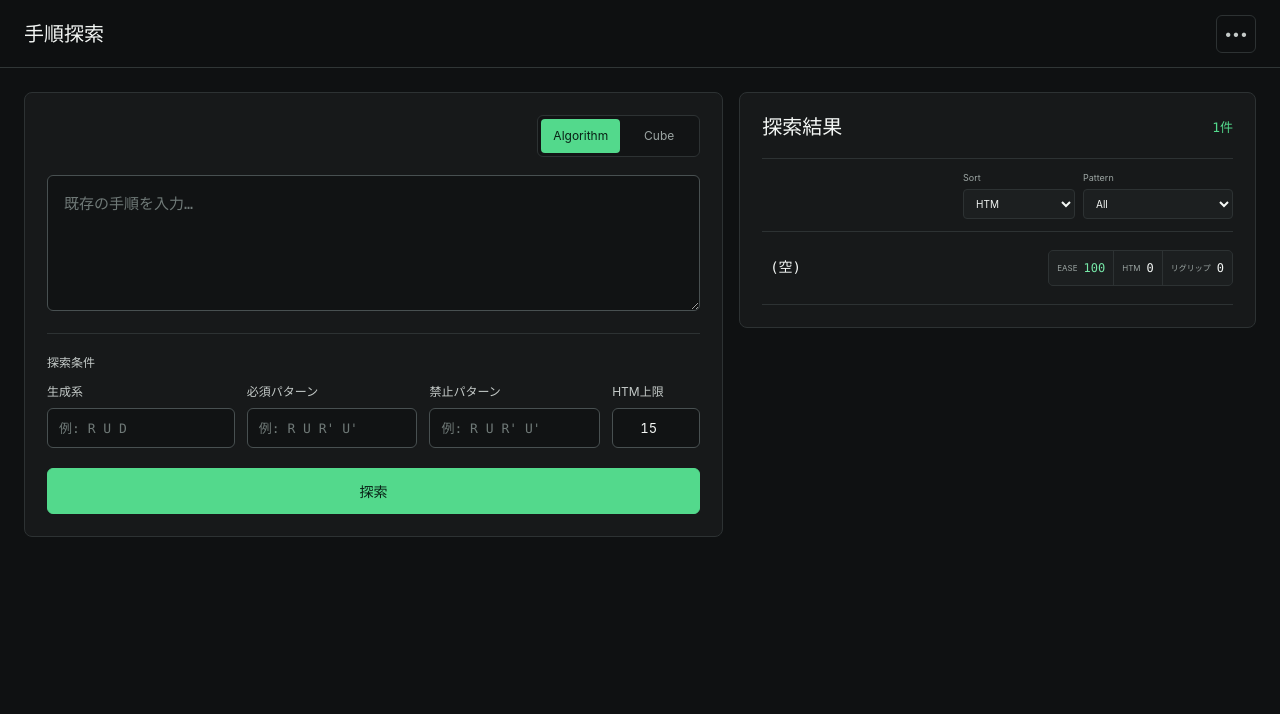
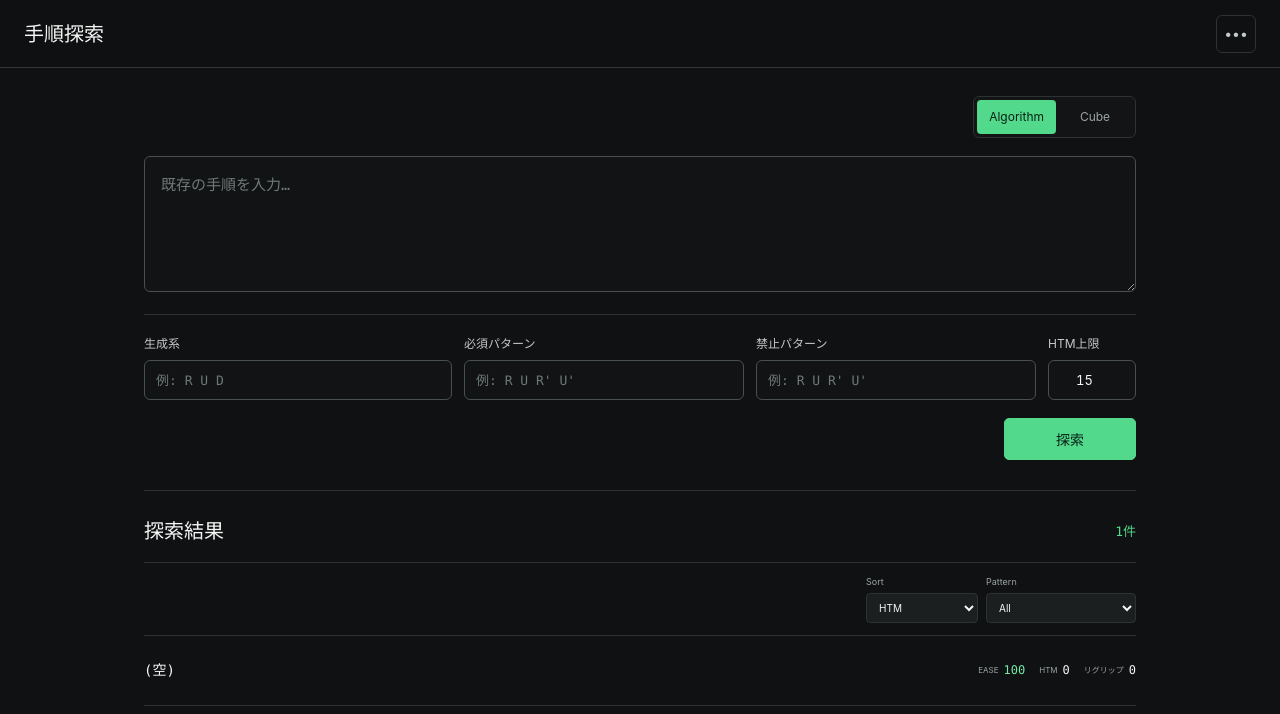
Before and after one commit to hashi-nekomimi/cube-search-app, a React (Vite) app: page / in a window 1280 px wide. Both pictures are taken after a click on the button "探索". Shown: the top 714 px of the page. Built offline with nearby package versions, Linux system fonts and the light colour scheme.

Commit message:
Tighten EASE analysis and simplify results

```diff
--- a/src/App.css
+++ b/src/App.css
@@ -298,32 +298,33 @@ select:focus-visible {
 
 .workspace {
   display: grid;
-  width: min(100%, 1440px);
+  width: min(100%, 1040px);
   margin: 0 auto;
-  padding: 24px;
-  grid-template-columns: minmax(560px, 1.15fr) minmax(360px, 0.85fr);
+  padding: 28px 24px 64px;
+  grid-template-columns: minmax(0, 1fr);
   align-items: start;
-  gap: 16px;
+  gap: 30px;
 }
 
 .workspace.pattern-mode {
-  grid-template-columns: minmax(620px, 1.25fr) minmax(360px, 0.75fr);
+  grid-template-columns: minmax(0, 1fr);
 }
 
 .input-panel,
 .results-panel {
   min-width: 0;
-  border: 1px solid var(--border);
-  border-radius: 8px;
-  background: var(--surface);
+  border: 0;
+  border-radius: 0;
+  background: transparent;
 }
 
 .input-panel {
-  padding: 22px;
+  padding: 0;
 }
 
 .results-panel {
-  padding: 22px;
+  padding: 28px 0 0;
+  border-top: 1px solid var(--border);
 }
 
 .results-header {
@@ -433,13 +434,6 @@ select:focus-visible {
   border-top: 1px solid var(--border);
 }
 
-.subsection-label {
-  margin-bottom: 11px;
-  color: var(--muted-strong);
-  font-size: 12px;
-  font-weight: 620;
-}
-
 .conditions-grid {
   display: grid;
   grid-template-columns: minmax(130px, 1.1fr) repeat(2, minmax(120px, 1fr)) 88px;
@@ -467,11 +461,15 @@ select:focus-visible {
 }
 
 .search-primary {
-  width: 100%;
-  height: 46px;
-  margin-top: 20px;
+  display: block;
+  width: auto;
+  min-width: 132px;
+  height: 42px;
+  margin: 18px 0 0;
+  margin-inline-start: auto;
+  padding: 0 22px;
   border: 1px solid var(--accent);
-  border-radius: 6px;
+  border-radius: 5px;
   color: var(--accent-ink);
   background: var(--accent);
   cursor: pointer;
@@ -746,6 +744,7 @@ select:focus-visible {
 
 .solution-list {
   display: grid;
+  grid-template-columns: minmax(0, 1fr);
 }
 
 .solution-card {
@@ -765,10 +764,10 @@ select:focus-visible {
 .solution-alg {
   width: 100%;
   min-width: 0;
-  padding: 6px 8px;
+  padding: 5px 0;
   overflow-wrap: anywhere;
   border: 0;
-  border-radius: 4px;
+  border-radius: 0;
   color: var(--text);
   background: transparent;
   cursor: copy;
@@ -780,7 +779,7 @@ select:focus-visible {
 
 .solution-alg:hover {
   color: var(--accent);
-  background: var(--surface-hover);
+  background: transparent;
 }
 
 .solution-alg:focus-visible {
@@ -792,11 +791,10 @@ select:focus-visible {
   position: relative;
   display: inline-block;
   max-width: 100%;
-  padding: 2px 2px 11px;
-  border-radius: 2px;
-  color: #eafff2;
-  background: rgba(83, 217, 140, 0.22);
-  box-shadow: inset 0 -1px 0 rgba(83, 217, 140, 0.72);
+  padding: 0 1px 10px;
+  color: inherit;
+  background: transparent;
+  box-shadow: inset 0 -1px 0 rgba(83, 217, 140, 0.5);
   line-height: 1.35;
   vertical-align: top;
 }
@@ -830,26 +828,24 @@ select:focus-visible {
 }
 
 .solution-metrics {
-  display: grid;
-  overflow: hidden;
-  grid-template-columns: repeat(3, auto);
-  gap: 1px;
-  border: 1px solid var(--border);
-  border-radius: 5px;
-  background: var(--border);
+  display: flex;
+  min-width: 0;
+  align-items: center;
+  justify-content: flex-end;
+  gap: 14px;
 }
 
 .solution-metric {
   display: flex;
   min-width: 0;
-  height: 34px;
-  padding: 0 8px;
+  height: 28px;
+  padding: 0;
   align-items: center;
-  justify-content: space-between;
-  gap: 6px;
+  justify-content: flex-start;
+  gap: 5px;
   color: var(--muted);
   border: 0;
-  background: var(--surface-raised);
+  background: transparent;
   font: inherit;
   font-size: 8px;
 }
@@ -861,7 +857,7 @@ select:focus-visible {
 .solution-metric.is-interactive:hover,
 .solution-metric.is-interactive[aria-expanded="true"] {
   color: var(--text);
-  background: var(--surface-hover);
+  background: transparent;
 }
 
 .solution-metric.is-interactive:focus-visible {
@@ -891,9 +887,9 @@ select:focus-visible {
 .solution-detail {
   display: grid;
   grid-column: 1 / -1;
-  gap: 10px;
-  margin: 6px 8px 0;
-  padding: 14px 0 0;
+  gap: 9px;
+  margin: 8px 0 0;
+  padding: 12px 0 0;
   border-top: 1px solid var(--border);
   color: var(--muted-strong);
   font-size: 11px;
@@ -972,62 +968,22 @@ select:focus-visible {
   color: var(--accent);
 }
 
-.ease-features {
+.ease-breakdown {
   display: flex;
+  margin: 0;
   flex-wrap: wrap;
-  gap: 5px;
-}
-
-.ease-features span {
-  padding: 4px 6px;
-  border: 1px solid rgba(83, 217, 140, 0.24);
-  border-radius: 4px;
-  color: var(--accent-strong);
-  background: rgba(83, 217, 140, 0.07);
-  font-size: 9px;
-}
-
-.ease-formula,
-.ease-calculation {
-  display: block;
-  padding: 8px 10px;
-  overflow-wrap: anywhere;
-  border: 1px solid var(--border);
-  color: var(--text);
-  background: #111315;
-  font-family: "SFMono-Regular", Consolas, monospace;
-  font-size: 10px;
-  line-height: 1.6;
-  white-space: normal;
-}
-
-.ease-formula-legend {
-  font-family: "SFMono-Regular", Consolas, monospace;
-  font-size: 9px;
-}
-
-.ease-calculation {
-  margin-top: -11px;
-  border-top: 0;
-  color: var(--accent-strong);
-}
-
-.ease-breakdown {
-  display: grid;
-  margin: 0;
-  grid-template-columns: repeat(auto-fit, minmax(100px, 1fr));
-  gap: 1px;
-  background: var(--border);
+  gap: 8px 18px;
+  background: transparent;
 }
 
 .ease-breakdown div {
   display: flex;
   min-width: 0;
-  padding: 7px 8px;
+  padding: 0;
   align-items: center;
-  justify-content: space-between;
-  gap: 6px;
-  background: var(--surface-raised);
+  justify-content: flex-start;
+  gap: 5px;
+  background: transparent;
 }
 
 .ease-breakdown dt {
@@ -1041,7 +997,7 @@ select:focus-visible {
 }
 
 .move-count-breakdown {
-  grid-template-columns: repeat(3, minmax(0, 1fr));
+  gap: 8px 22px;
 }
 
 .filtered-empty {
@@ -1168,13 +1124,18 @@ select:focus-visible {
   }
 
   .workspace {
-    padding: 12px;
-    gap: 12px;
+    padding: 18px 14px 44px;
+    gap: 24px;
   }
 
   .input-panel,
   .results-panel {
-    padding: 16px;
+    padding-right: 0;
+    padding-left: 0;
+  }
+
+  .results-panel {
+    padding-top: 24px;
   }
 
   .conditions-grid {
@@ -1247,11 +1208,16 @@ select:focus-visible {
 
   .solution-metrics {
     grid-column: 1 / -1;
-    grid-template-columns: repeat(3, minmax(0, 1fr));
+    justify-content: flex-start;
+    flex-wrap: wrap;
   }
 
   .solution-metric {
     grid-column: auto;
+  }
+
+  .search-primary {
+    width: 100%;
   }
 
   .solution-detail {
--- a/src/App.jsx
+++ b/src/App.jsx
@@ -536,16 +536,11 @@ const RESULT_ANALYSIS_TEXT = {
     end: "終了",
     regripAction: "持ち替え",
     physicalAs: "として回す",
-    easeTitle: "回しやすさの内訳",
+    easeTitle: "EASE",
     moveCountTitle: "手数の内訳",
-    easeBands: { excellent: "非常に回しやすい", easy: "回しやすい", average: "標準", difficult: "やや難しい", hard: "難しい" },
     featureNames: { sexy: "Sexy Move", sune: "Sune", commutator: "Commutator", sledge: "Sledgehammer" },
     featureShortNames: { sexy: "Sexy", sune: "Sune", commutator: "Commutator", sledge: "Sledge" },
-    formula: "EASE = clamp(0, 100, 100 - 3 × H + 2 × T - 8 × R - W)",
-    formulaLegend: "H = HTM / T = 同値類トリガー手数 / R = リグリップ / W = 2層回し手数",
-    formulaRule: "逆手順・鏡手順・側面を替えた同値類もトリガーとして数え、重複する手数は1回だけ数えます。2層回しは対応する1層回しの経路で解析し、1記号につき1点減点します。",
-    formulaUnknownRegrip: "リグリップを解析できない手順では、リグリップ項を暫定で0とします。",
-    breakdown: { totalMoves: "HTM", triggerMoves: "同値類トリガー", regrips: "リグリップ", wideMoves: "2層回し" },
+    breakdown: { base: "BASE", htm: "HTM", patterns: "PATTERN", regrips: "REGRIP", wide: "WIDE", left: "L", slice: "SLICE", rotation: "ROTATION" },
   },
   en: {
     filters: "Filters",
@@ -566,16 +561,11 @@ const RESULT_ANALYSIS_TEXT = {
     end: "End",
     regripAction: "Regrip",
     physicalAs: "execute as",
-    easeTitle: "Ease breakdown",
+    easeTitle: "EASE",
     moveCountTitle: "Move counts",
-    easeBands: { excellent: "Very easy", easy: "Easy", average: "Average", difficult: "Difficult", hard: "Hard" },
     featureNames: { sexy: "Sexy Move", sune: "Sune", commutator: "Commutator", sledge: "Sledgehammer" },
     featureShortNames: { sexy: "Sexy", sune: "Sune", commutator: "Commutator", sledge: "Sledge" },
-    formula: "EASE = clamp(0, 100, 100 - 3 × H + 2 × T - 8 × R - W)",
-    formulaLegend: "H = HTM / T = equivalent-trigger moves / R = regrips / W = wide moves",
-    formulaRule: "Inverse, mirror and side-rotated equivalents count as triggers; overlapping moves are counted once. Wide moves reuse the corresponding single-layer path and cost one point each.",
-    formulaUnknownRegrip: "When regrips cannot be analyzed, the regrip term is provisionally set to 0.",
-    breakdown: { totalMoves: "HTM", triggerMoves: "Equivalent triggers", regrips: "Regrips", wideMoves: "Wide moves" },
+    breakdown: { base: "BASE", htm: "HTM", patterns: "PATTERN", regrips: "REGRIP", wide: "WIDE", left: "L", slice: "SLICE", rotation: "ROTATION" },
   },
 };
 const WORKSPACE_TEXT = {
@@ -1555,53 +1545,27 @@ function RegripDetail({ analysis, language, id }) {
 function EaseDetail({ analysis, language, id }) {
   const labels = analysisText(language);
   const { formula } = analysis.ease;
-  const featureCounts = analysis.features.reduce((counts, feature) => {
-    counts[feature.type] = (counts[feature.type] || 0) + 1;
-    return counts;
-  }, {});
+  const adjustments = [
+    ["base", 100],
+    ...Object.entries(formula.adjustments).filter(([, value]) => value !== 0),
+  ];
   return (
-    <section id={id} data-testid="ease-detail" className="solution-detail">
-      <header className="solution-detail-header">
-        <strong>{labels.easeTitle}</strong>
-        <span>{analysis.ease.score} / 100 · {labels.easeBands[analysis.ease.band]}</span>
-      </header>
-      {Object.keys(featureCounts).length ? (
-        <div className="ease-features">
-          {Object.entries(featureCounts).map(([type, count]) => (
-            <span key={type} data-testid={`ease-feature-${type}`}>{labels.featureNames[type]}{count > 1 ? ` ×${count}` : ""}</span>
-          ))}
-        </div>
-      ) : null}
-      <code data-testid="ease-formula" className="ease-formula">{labels.formula}</code>
-      <code data-testid="ease-calculation" className="ease-calculation">
-        {`= clamp(0, 100, 100 - 3 × ${formula.totalMoves} + 2 × ${formula.triggerMoves} - 8 × ${formula.regrips} - ${formula.wideMoves}) = ${analysis.ease.score}`}
-      </code>
-      <p className="ease-formula-legend">{labels.formulaLegend}</p>
+    <section id={id} data-testid="ease-detail" className="solution-detail compact-detail" aria-label={labels.easeTitle}>
       <dl className="ease-breakdown">
-        {Object.entries({
-          totalMoves: formula.totalMoves,
-          triggerMoves: formula.triggerMoves,
-          regrips: formula.regrips,
-          wideMoves: formula.wideMoves,
-        }).map(([key, value]) => (
-          <div key={key}>
+        {adjustments.map(([key, value]) => (
+          <div key={key} data-testid={`ease-adjustment-${key}`}>
             <dt>{labels.breakdown[key]}</dt>
-            <dd>{value}</dd>
+            <dd>{value > 0 && key !== "base" ? `+${value}` : value}</dd>
           </div>
         ))}
       </dl>
-      <p>{labels.formulaRule}</p>
-      {!formula.regripKnown ? <p>{labels.formulaUnknownRegrip}</p> : null}
     </section>
   );
 }
 function MoveCountDetail({ analysis, language, id }) {
   const labels = analysisText(language);
   return (
-    <section id={id} data-testid="move-count-detail" className="solution-detail">
-      <header className="solution-detail-header">
-        <strong>{labels.moveCountTitle}</strong>
-      </header>
+    <section id={id} data-testid="move-count-detail" className="solution-detail compact-detail" aria-label={labels.moveCountTitle}>
       <dl className="ease-breakdown move-count-breakdown">
         <div><dt>STM</dt><dd>{analysis.metrics.effectiveMoves}</dd></div>
         <div><dt>HTM</dt><dd>{analysis.metrics.symbolMoves}</dd></div>
@@ -2136,6 +2100,7 @@ export default function App() {
     [filteredSolutions, solutionSortKey],
   );
   const hasActiveSolutionFilters = Object.entries(solutionFilters).some(([key, value]) => value !== DEFAULT_SOLUTION_FILTERS[key]);
+  const showResults = hasSearched || isSearching || Boolean(error);
 
   return (
     <div className="app-page dark-mode" dir={isRtl ? "rtl" : "ltr"}>
@@ -2349,7 +2314,6 @@ export default function App() {
           )}
 
           <section className="conditions-block" aria-label={ui.conditions}>
-            <div className="subsection-label">{ui.conditions}</div>
             <div className="conditions-grid">
               <label className="field">
                 <span>{t.generator}</span>
@@ -2391,7 +2355,7 @@ export default function App() {
           </button>
         </section>
 
-        <section className="results-panel" aria-live="polite">
+        {showResults ? <section className="results-panel" aria-live="polite">
           <header className="results-header">
             <h2>{ui.results}</h2>
             {hasSearched || isSearching ? (
@@ -2432,7 +2396,7 @@ export default function App() {
 
           {!isSearching && !error && solutions.length > 0 && displayedSolutions.length === 0 ? <FilteredEmptyCard language={language} onReset={() => setSolutionFilters(DEFAULT_SOLUTION_FILTERS)} /> : null}
           {!isSearching && !error && hasSearched && solutions.length === 0 ? <EmptyCard text={t.noResults} /> : null}
-        </section>
+        </section> : null}
       </main>
 
       {toastMessage ? <div className="toast" role="status">{toastMessage}</div> : null}
--- a/src/solutionAnalysis.js
+++ b/src/solutionAnalysis.js
@@ -8,6 +8,22 @@ const Y_ROTATION_FACE = {
 const MIRROR_FACE = {
   U: "U", R: "L", F: "F", D: "D", L: "R", B: "B",
   u: "u", r: "l", f: "f", d: "d", l: "r", b: "b",
+};
+const MOVE_AXIS = {
+  R: "x", L: "x", M: "x", r: "x", l: "x",
+  U: "y", D: "y", E: "y", u: "y", d: "y",
+  F: "z", B: "z", S: "z", f: "z", b: "z",
+};
+const MAX_COMMUTATOR_BLOCK_LENGTH = 3;
+const EASE_WEIGHT = {
+  htm: 3,
+  namedTriggerMove: 2,
+  commutator: 4,
+  regrip: 8,
+  wide: 1,
+  left: 4,
+  slice: 4,
+  rotation: 6,
 };
 
 const REGRIP_SUFFIXES_BY_FACE = {
@@ -295,6 +311,45 @@ function sameSequence(a, b) {
   return a.length === b.length && a.every((move, index) => move === b[index]);
 }
 
+function moveLayer(move) {
+  return move.match(/^([URFDLBMESxyzurfdlb](?:w)?)/)?.[1] || move;
+}
+
+function isCanonicalCommutatorBlock(block) {
+  if (!block.length || block.length > MAX_COMMUTATOR_BLOCK_LENGTH) return false;
+  if (block.some((move) => !MOVE_AXIS[move[0]])) return false;
+  return block.every((move, index) => index === 0 || moveLayer(move) !== moveLayer(block[index - 1]));
+}
+
+function isNonTrivialCommutatorPair(a, b) {
+  if (!isCanonicalCommutatorBlock(a) || !isCanonicalCommutatorBlock(b)) return false;
+  if (sameSequence(a, b) || sameSequence(a, inverseSequence(b))) return false;
+  const axes = new Set([...a, ...b].map((move) => MOVE_AXIS[move[0]]));
+  return axes.size > 1;
+}
+
+function rangesOverlap(a, b) {
+  return a.start < b.end && b.start < a.end;
+}
+
+function selectNonOverlappingRanges(candidates) {
+  const sorted = [...candidates].sort((a, b) => a.end - b.end || a.start - b.start);
+  const best = [{ covered: 0, items: [] }];
+  for (let index = 0; index < sorted.length; index += 1) {
+    const candidate = sorted[index];
+    let previous = index - 1;
+    while (previous >= 0 && sorted[previous].end > candidate.start) previous -= 1;
+    const base = best[previous + 1];
+    const included = {
+      covered: base.covered + candidate.end - candidate.start,
+      items: [...base.items, candidate],
+    };
+    const excluded = best[index];
+    best.push(included.covered > excluded.covered ? included : excluded);
+  }
+  return best[best.length - 1].items.sort((a, b) => a.start - b.start);
+}
+
 function findNamedFeatures(moves) {
   const features = [];
   for (let start = 0; start < moves.length; start += 1) {
@@ -313,33 +368,42 @@ function findNamedFeatures(moves) {
 }
 
 function findCommutators(moves, namedFeatures) {
-  const commutators = [];
-  const seenRanges = new Set(namedFeatures.map((feature) => `${feature.start}:${feature.end}`));
+  const candidatesByRange = new Map();
   for (let start = 0; start < moves.length; start += 1) {
-    let best = null;
-    for (let aLength = 1; start + (aLength + 1) * 2 <= moves.length; aLength += 1) {
-      for (let bLength = 1; start + (aLength + bLength) * 2 <= moves.length; bLength += 1) {
+    for (let aLength = 1; aLength <= MAX_COMMUTATOR_BLOCK_LENGTH && start + (aLength + 1) * 2 <= moves.length; aLength += 1) {
+      for (let bLength = 1; bLength <= MAX_COMMUTATOR_BLOCK_LENGTH && start + (aLength + bLength) * 2 <= moves.length; bLength += 1) {
         const end = start + (aLength + bLength) * 2;
-        if (end > moves.length || seenRanges.has(`${start}:${end}`)) continue;
+        const range = { start, end };
+        if (end > moves.length || namedFeatures.some((feature) => rangesOverlap(range, feature))) continue;
         const a = moves.slice(start, start + aLength);
         const b = moves.slice(start + aLength, start + aLength + bLength);
         const inverseA = moves.slice(start + aLength + bLength, start + aLength * 2 + bLength);
         const inverseB = moves.slice(start + aLength * 2 + bLength, end);
         if (!sameSequence(inverseA, inverseSequence(a)) || !sameSequence(inverseB, inverseSequence(b))) continue;
-        if (!best || end - start > best.end - best.start) {
-          best = {
-            type: "commutator",
-            variant: "Commutator",
-            start,
-            end,
-            moves: moves.slice(start, end),
-          };
+        if (!isNonTrivialCommutatorPair(a, b)) continue;
+        const candidate = { start, end, aLength, bLength };
+        const key = `${start}:${end}`;
+        const previous = candidatesByRange.get(key);
+        if (!previous || Math.max(aLength, bLength) < Math.max(previous.aLength, previous.bLength)) {
+          candidatesByRange.set(key, candidate);
         }
       }
     }
-    if (best) commutators.push(best);
   }
-  return commutators;
+  const candidates = [...candidatesByRange.values()];
+  const primitive = candidates.filter((candidate) => !candidates.some((inner) => (
+    inner !== candidate
+    && inner.start >= candidate.start
+    && inner.end <= candidate.end
+    && inner.end - inner.start < candidate.end - candidate.start
+  )));
+  return selectNonOverlappingRanges(primitive).map(({ start, end }) => ({
+    type: "commutator",
+    variant: "Commutator",
+    start,
+    end,
+    moves: moves.slice(start, end),
+  }));
 }
 
 export function detectAlgorithmFeatures(moves) {
@@ -381,17 +445,35 @@ function detectAuf(moves, features) {
 
 function analyzeEase(moves, metrics, regrip, features) {
   const coveredMoves = new Set();
+  const namedTriggerMoves = new Set();
   const featureTypes = new Set();
+  let commutators = 0;
   for (const feature of features) {
     featureTypes.add(feature.type);
-    for (let index = feature.start; index < feature.end; index += 1) coveredMoves.add(index);
+    if (feature.type === "commutator") commutators += 1;
+    for (let index = feature.start; index < feature.end; index += 1) {
+      coveredMoves.add(index);
+      if (feature.type !== "commutator") namedTriggerMoves.add(index);
+    }
   }
 
   const totalMoves = metrics.symbolMoves;
   const triggerMoves = coveredMoves.size;
   const regrips = regrip.count ?? 0;
   const wideMoves = moves.filter((move) => "urfdlb".includes(move[0]) || /^[URFDLB]w/.test(move)).length;
-  const rawScore = 100 - 3 * totalMoves + 2 * triggerMoves - 8 * regrips - wideMoves;
+  const leftMoves = moves.filter((move) => move[0] === "L" || move[0] === "l").length;
+  const sliceMoves = moves.filter((move) => "MES".includes(move[0])).length;
+  const rotationMoves = moves.filter((move) => "xyz".includes(move[0])).length;
+  const adjustments = {
+    htm: -EASE_WEIGHT.htm * totalMoves,
+    patterns: EASE_WEIGHT.namedTriggerMove * namedTriggerMoves.size + EASE_WEIGHT.commutator * commutators,
+    regrips: -EASE_WEIGHT.regrip * regrips,
+    wide: -EASE_WEIGHT.wide * wideMoves,
+    left: -EASE_WEIGHT.left * leftMoves,
+    slice: -EASE_WEIGHT.slice * sliceMoves,
+    rotation: -EASE_WEIGHT.rotation * rotationMoves,
+  };
+  const rawScore = 100 + Object.values(adjustments).reduce((sum, value) => sum + value, 0);
   const score = Math.max(0, Math.min(100, rawScore));
   const band = score >= 90 ? "excellent" : score >= 78 ? "easy" : score >= 65 ? "average" : score >= 50 ? "difficult" : "hard";
 
@@ -402,9 +484,15 @@ function analyzeEase(moves, metrics, regrip, features) {
     formula: {
       totalMoves,
       triggerMoves,
+      namedTriggerMoves: namedTriggerMoves.size,
+      commutators,
       regrips,
       wideMoves,
+      leftMoves,
+      sliceMoves,
+      rotationMoves,
       regripKnown: regrip.count !== null,
+      adjustments,
     },
   };
 }
```
Also changed, not shown: 2 other files (tests, documents, lock files or other folders).
